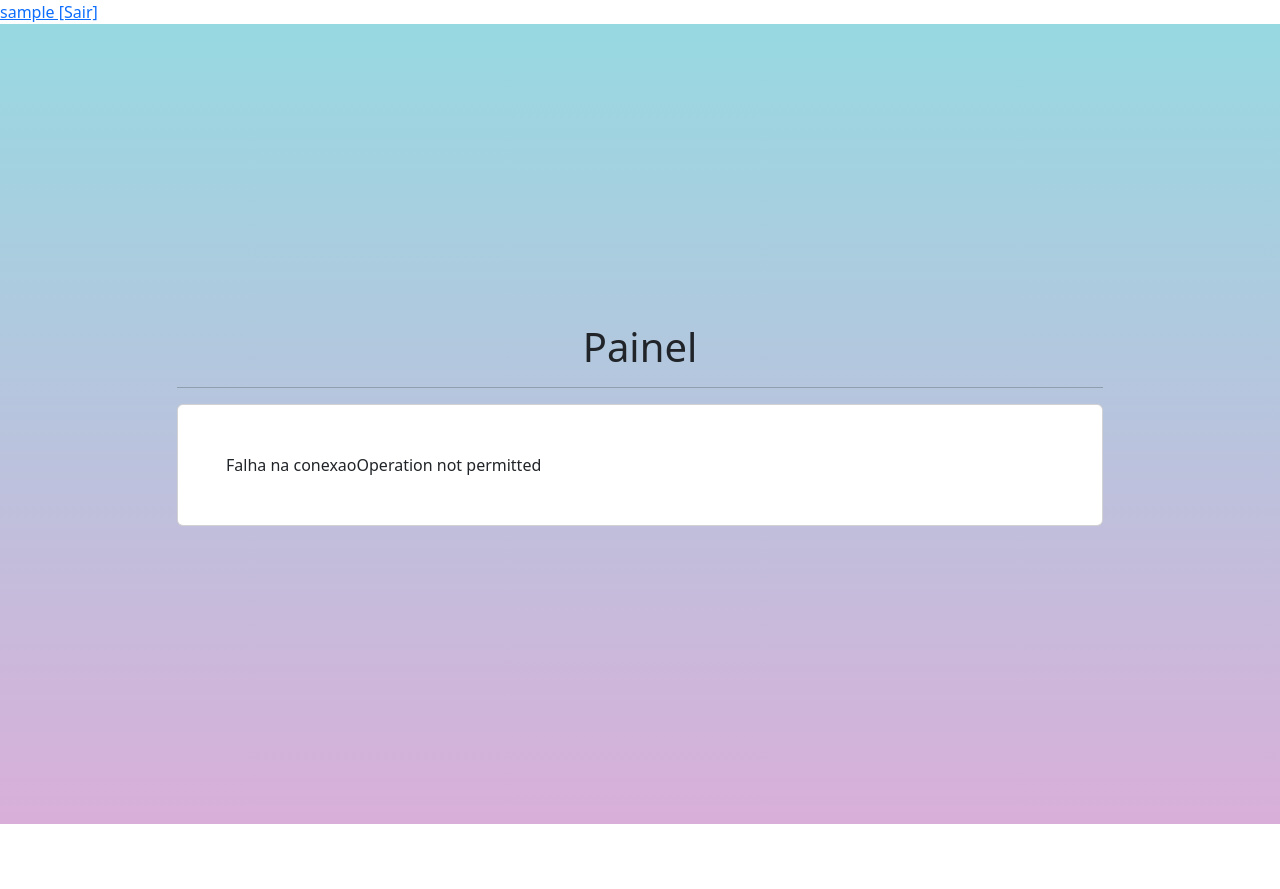
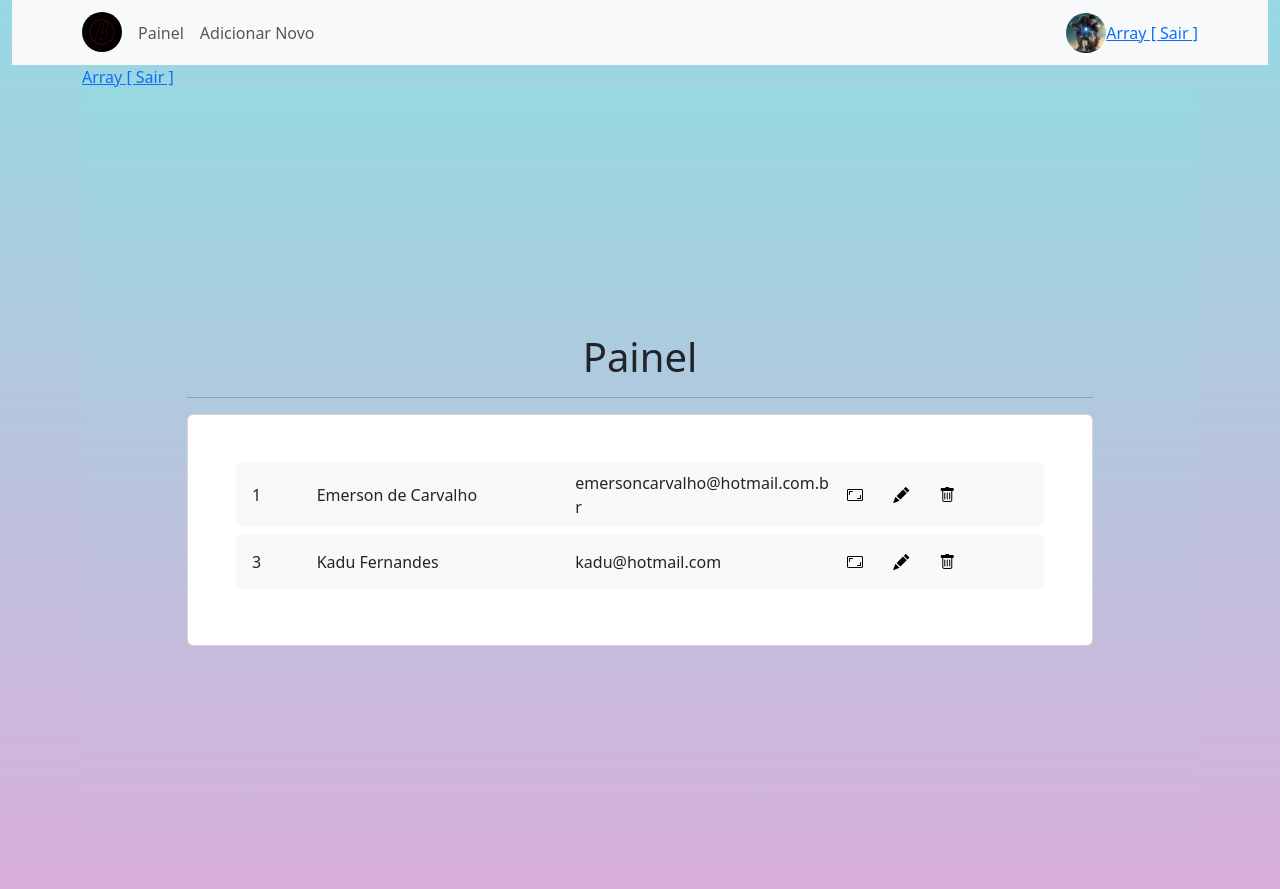
Before and after one commit to Emerdcp/Aula15Pagina, a PHP site: page /perfil-painel.php in a window 1280 px wide. Before the commit the page ends 824 px from the top, so only its background shows below. Run offline with PHP 8.4, Linux system fonts and the light colour scheme; the visitor is signed in with stand-in values (Sample User, id 1); data comes from the database, SQL or seed files in the repository; data that the repository does not hold is empty.

Commit message:
criação do menu

```diff
--- a/conexao.php
+++ b/conexao.php
@@ -1,5 +1,6 @@
 <?php
-$server = '127.0.0.1:3312';//alteração de porta tem que mudar para colocar a :porta
+//$server = '127.0.0.1:3312';//alteração de porta tem que mudar para colocar a :porta
+$server = '127.0.0.1';//alteração de porta tem que mudar para colocar a :porta
 $db = 'dados';
 $user = 'root';
 $pass = '';
--- a/login-validar.php
+++ b/login-validar.php
@@ -8,6 +8,8 @@ $sql = "SELECT * FROM cadastro WHERE cad_email = '$usuario' AND cad_senha = '$se
 
 $dados = mysqli_query($conexao, $sql);
 
+
+// criado um validação para poder saber se o usuário esta logado ou não. depois criar um página e colocar no include.
 if($dados->num_rows > 0){
     session_start();
     $_SESSION["cad_usuario"] = $usuario;//para fazer que o usuário mostre o login
--- a/login.php
+++ b/login.php
@@ -1,7 +1,5 @@
 <?php include "header.php";?>
 <?php include "conexao.php";?>
-
-
 <main class="container">
     <div class="row w-50 ms-auto me-auto vh-100">
         <div class="col align-self-center">
--- /dev/null
+++ b/menu.php
@@ -0,0 +1,49 @@
+<nav class="navbar navbar-expand-lg navbar-light bg-light">
+  <!-- Container wrapper -->
+  <div class="container">
+    <!-- Navbar brand -->
+    <a class="navbar-brand me-2" href="https://mdbgo.com/">
+      <img
+        src="imagens/A.gif"
+        height="40"
+        alt="MDB Logo"
+        loading="lazy"
+        style="margin-top: -1px;"
+        class="rounded-circle";
+      />
+    </a>
+
+    <!-- Toggle button -->
+    <button
+      class="navbar-toggler"
+      type="button"
+      data-mdb-toggle="collapse"
+      data-mdb-target="#navbarButtonsExample"
+      aria-controls="navbarButtonsExample"
+      aria-expanded="false"
+      aria-label="Toggle navigation"
+    >
+      <i class="fas fa-bars"></i>
+    </button>
+
+    <div class="collapse navbar-collapse" id="navbarButtonsExample">
+      <ul class="navbar-nav me-auto mb-2 mb-lg-0">
+        <li class="nav-item">
+          <a class="nav-link" href="#">Painel</a>
+        </li>
+        <li>
+        <a class="nav-link" href="#">Adicionar Novo</a>
+        </li>
+      </ul>
+
+      <div class="d-flex align-items-center">
+        <img
+            src="imagens/homemFerro.jpg"
+            height="40";
+            class="rounded-circle";
+        />
+        <a href="logout.php"> <?php echo $_SESSION["cad_usuario"]; ?> [ Sair ]</a>
+      </div>
+    </div>
+  </div>
+</nav>
--- a/perfil-alterar-confirmar.php
+++ b/perfil-alterar-confirmar.php
@@ -1,5 +1,6 @@
 <?php
 include_once "conexao.php";
+
 $id = $_POST['cad_id'];
 $nome = $_POST['cad_nome'];
 $email = $_POST['cad_email'];
@@ -17,7 +18,9 @@ $imgfundo = $_POST['cad_imgfundo'];
 $sqlAlterar = "UPDATE CADASTRO SET CAD_NOME = '$nome', CAD_EMAIL = '$email', CAD_PROFISSAO = '$profissao',
 CAD_DESCRICAO = '$descricao', CAD_INSTAGRAM = '$instagram', CAD_TWITTER = '$twitter',
 CAD_FACEBOOK = '$facebook', CAD_LINKEDIN = '$linkedin', CAD_YOUTUBE = '$youtube',
-CAD_SENHA = '$senha', CAD_FOTO = '$foto', CAD_IMGFUNDO = '$imgfundo' WHERE CAD_ID = $id";
+CAD_SENHA = '$senha', CAD_FOTO = '$foto', CAD_IMGFUNDO = '$imgfundo' WHERE CAD_ID = '$id'";
+echo $sqlAlterar;
+exit();
 
 mysqli_query($conexao, $sqlAlterar);
 
--- a/perfil-novo.php
+++ b/perfil-novo.php
@@ -1,5 +1,5 @@
-<?php include 'header.php'?>
-<?php include 'conexao.php'?>
+<?php include_once "header.php";?>
+<?php include_once "conexao.php";?>
 
 
 
--- a/perfil-painel.php
+++ b/perfil-painel.php
@@ -1,9 +1,15 @@
 <?php
-session_start();
+include_once "sessao-login.php";
+include_once "header.php";
 ?>
-<a href="logout.php"> <?php echo @$_SESSION["usuario"]; ?> [Sair]</a>
 
-<?php include_once "header.php";?>
+<div class="menu container-fluid">
+    <?php include_once "menu.php";?>
+</div>
+
+<main class="container">
+    <a href="logout.php"> <?php echo $_SESSION["cad_usuario"]; ?> [ Sair ]</a>
+
 
 <body>
     <section class="vh-100 fundo">
@@ -62,4 +68,8 @@ session_start();
         </div>
     </section>
 </body>
+
+</main>
+
+
 <?php include_once "footer.php";?>
--- a/perfil-visualizar.php
+++ b/perfil-visualizar.php
@@ -1,4 +1,10 @@
+<?php
+session_start();
+?>
+<a href="logout.php"> <?php echo $_SESSION["usuario"]; ?> [Sair]</a>
+
 <?php include_once "header.php";?>
+<?php include_once "conexao.php";?>
 
 <body>
     <section class="vh-100 fundo">
--- /dev/null
+++ b/sessao-login.php
@@ -0,0 +1,6 @@
+<?php
+session_start();
+if(!isset($_SESSION['cad_usuario'])){
+    header("location: login.php");
+}
+?>
```
Also changed, not shown: logout.php (+7 -0 lines), perfil-alterar.php (+4 -4 lines), imagens/A.gif (added), imagens/Projeto.png (renamed from Projeto.png), imagens/homemFerro.jpg (added), perfil-salva.php (deleted).
